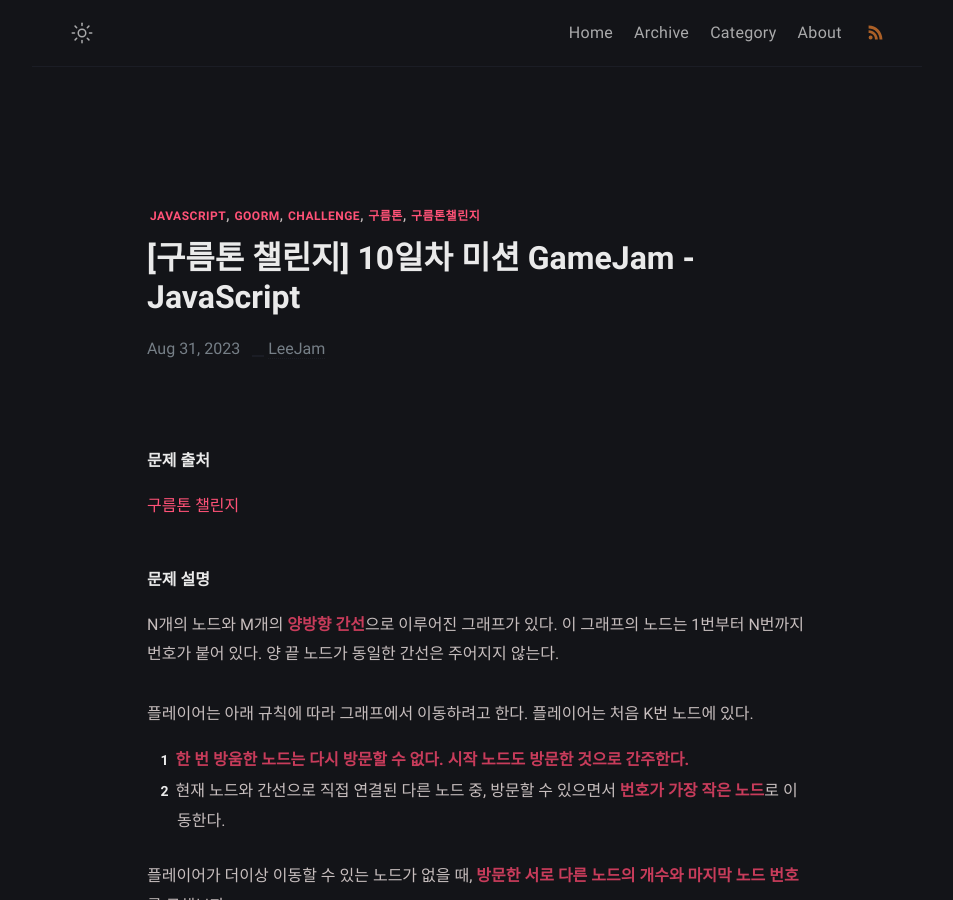
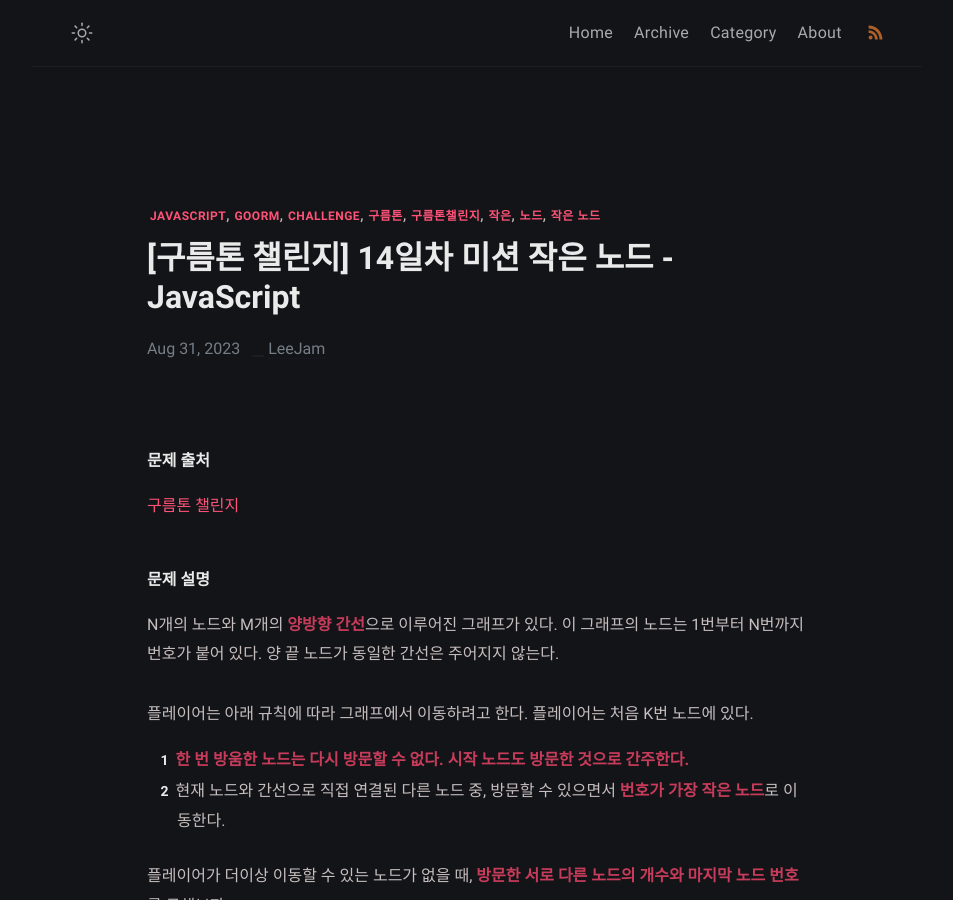
Before and after one commit to LeeJams/LeeJams.github.io, a Jekyll site: the page built from _posts/groom/2023-08-31-small-node.md, in a window 1280 px wide and 900 px high. Shown: the whole window, without its empty margins (163-1116 px from the left). Built offline with Jekyll 4.4.1, drawn with Linux system fonts in a browser that asks for light colours; comment, search, counter and statistics services are not loaded.

Commit message:
제목 변경

```diff
--- a/_posts/groom/2023-08-31-small-node.md
+++ b/_posts/groom/2023-08-31-small-node.md
@@ -1,7 +1,7 @@
 ---
 layout: post
-title: "[구름톤 챌린지] 10일차 미션 GameJam - JavaScript"
-tags: [JAVASCRIPT, GOORM, CHALLENGE, 구름톤, 구름톤챌린지]
+title: "[구름톤 챌린지] 14일차 미션 작은 노드 - JavaScript"
+tags: [JAVASCRIPT, GOORM, CHALLENGE, 구름톤, 구름톤챌린지, 작은, 노드, 작은 노드]
 category: ["구름톤 챌린지"]
 ---
 
```
